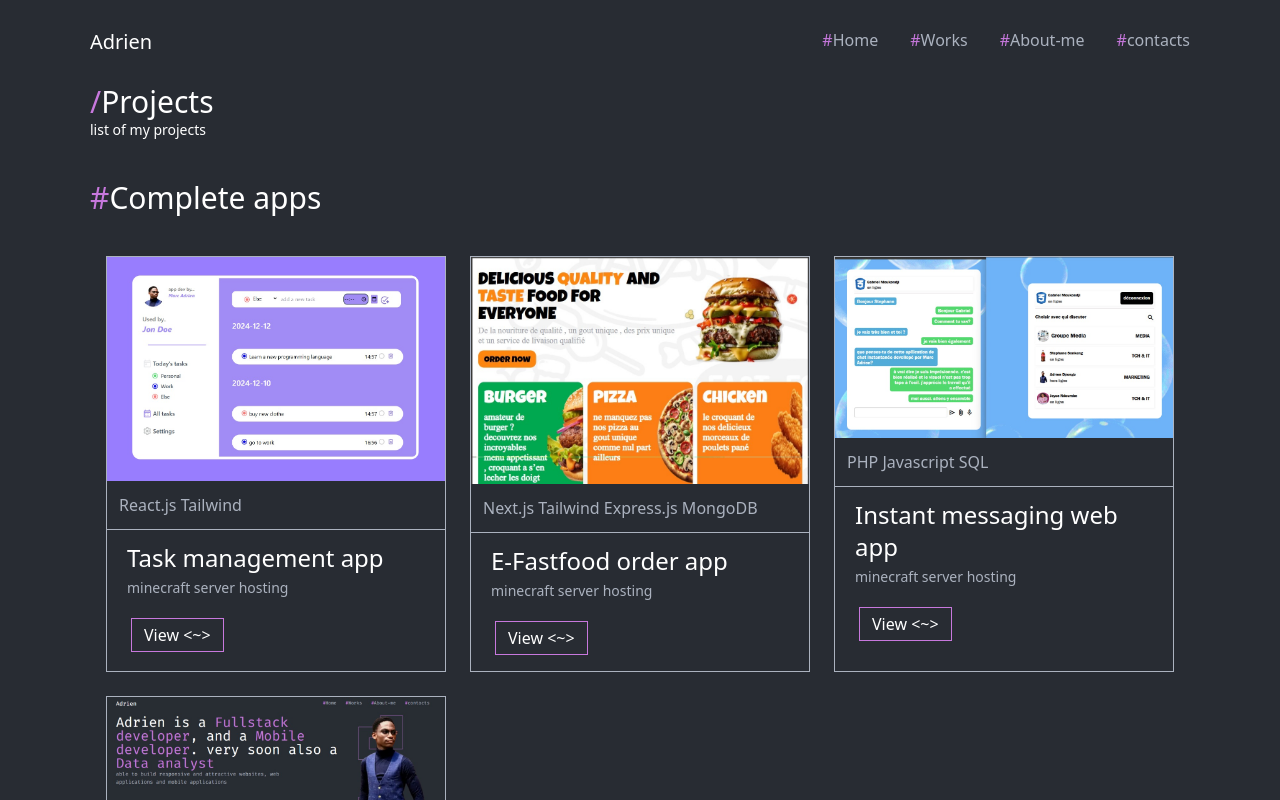
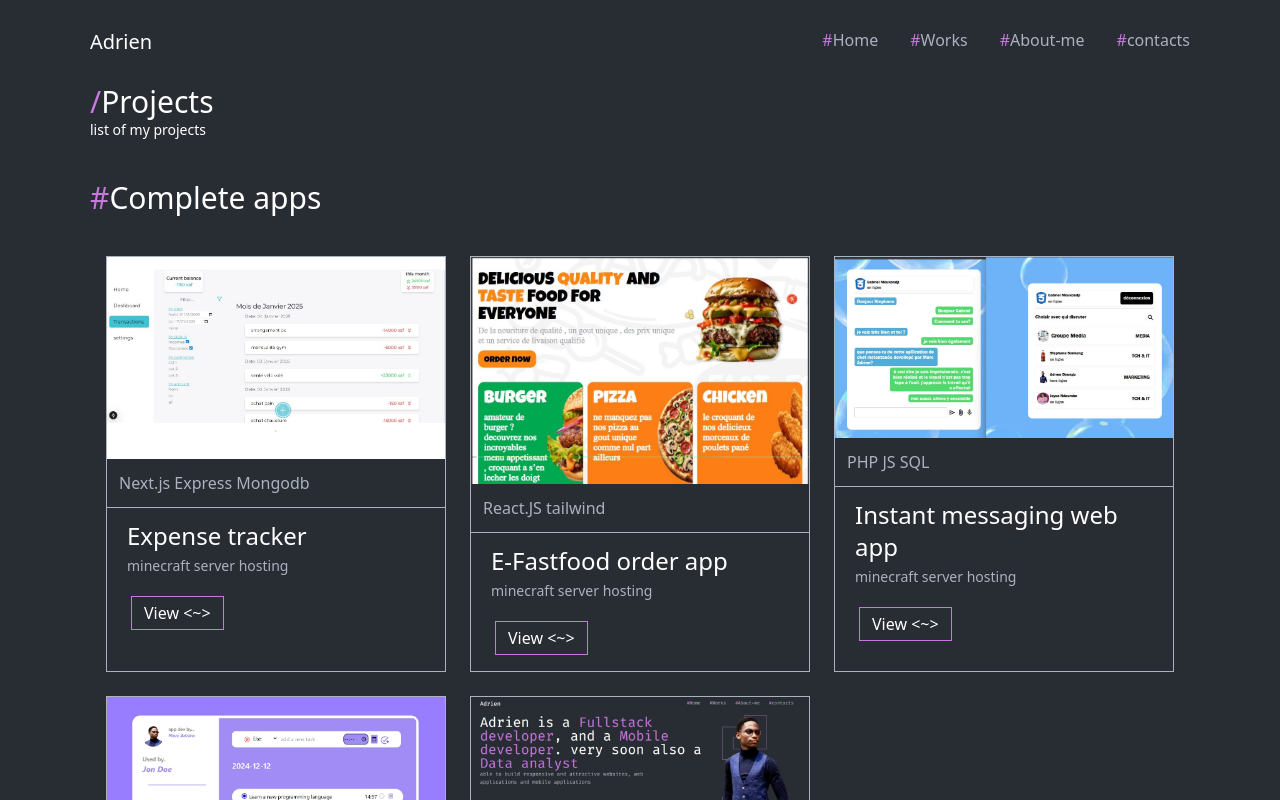
Before and after one commit to AdrienDjiongo/PortfolioAdrien, a Next.js app in the folder my-app/: page /projects in a window 1280 px wide. Shown: the top 800 px of the page. Built offline with nearby package versions, Linux system fonts and the light colour scheme.

Commit message:
Changes to be committed: 	modified:   my-app/app/components/Contact.jsx# 	modified:   my-app/app/components/Header.jsx 	modified:   my-app/app/components/Projects.jsx 	modified:   my-app/app/projects/page.jsx 	new file:   my-app/public/Projects.json 	new file:   my-app/public/expT.jpg

```diff
--- a/my-app/app/components/Contact.jsx
+++ b/my-app/app/components/Contact.jsx
@@ -20,7 +20,7 @@ const Contact = () => {
 
       <p className="text-[#ABB2BF] mx-4 text-xl">
         I'm interested in freelance opportunities. However, if you have other
-        request or question, don't hesitate to contact me
+        requests or questions, don't hesitate to contact me
       </p>
 
       <div className="border-[1px] text-[#ABB2BF] p-4 w-fit flex flex-col gap-3 my-10 mx-auto  border-[#ABB2BF] ">
--- a/my-app/app/components/Header.jsx
+++ b/my-app/app/components/Header.jsx
@@ -1,4 +1,5 @@
 import { Menu } from "lucide-react";
+import Link from "next/link";
 
 import "@fontsource/fira-code/400.css"; // Regular weight
 import "@fontsource/fira-code/700.css"; // Bold weight (optional)
@@ -9,13 +10,13 @@ const Header = () => {
       <p className="text-xl">Adrien</p>
       <Menu className=" sm:hidden" size={30} />
       <div className="gap-8 hidden sm:flex text-[#ABB2BF] ">
-        <p>
+        <Link href="/">
           {" "}
           <span className="text-[#C778DD] ">#</span>Home
-        </p>
-        <p>
+        </Link>
+        <Link href="/projects">
           <span className="text-[#C778DD] ">#</span>Works
-        </p>
+        </Link>
         <p>
           <span className="text-[#C778DD] ">#</span>About-me
         </p>
--- a/my-app/app/components/Projects.jsx
+++ b/my-app/app/components/Projects.jsx
@@ -1,4 +1,29 @@
+"use client";
+import { useEffect, useState } from "react";
+import Link from "next/link";
+
 const Projects = () => {
+  const [projects, setProjects] = useState();
+
+  useEffect(() => {
+    // Fetch the JSON file from the public folder
+    fetch("Projects.json")
+      .then((response) => {
+        console.log("just fetched and final filter value is");
+        if (!response.ok) {
+          throw new Error("Failed to fetch data.json");
+        }
+        return response.json();
+      })
+      .then((data) => {
+        setProjects(data.project);
+        console.log(data);
+      })
+      .catch((error) => console.error("Error:", error));
+  }, []);
+
+  console.log(projects);
+
   return (
     <div>
       <div className="flex text-white text-2xl my-10 justify-between ">
@@ -16,17 +41,26 @@ const Projects = () => {
         </div>
 
         <div className="">
-          <p> View all ~~{">"}</p>
+          <Link href="/projects"> View all ~~{">"}</Link>
         </div>
       </div>
+
+      {!projects ? (
+        <div className="text-6xltext-white "> LOADING PROJECTS.... </div>
+      ) : (
         <div className="grid grid-cols-1 sm:grid-cols-3 gap-2 gap-y-6 mx-4 ">
-        <div className="flex flex-col border-[1px] border-[#ABB2BF] col-span-1  ">
-          <img src="/project1.jpg" className="w-full " alt="" />
+          {" "}
+          {projects.slice(0, 3).map((p) => (
+            <div
+              key={p.id}
+              className="flex flex-col border-[1px] border-[#ABB2BF] col-span-1  "
+            >
+              <img src={`/${p.img}`} className="w-full " alt="" />
               <p className="p-3 text-[#ABB2BF] mb-3 border-b-[1px] border-[#ABB2BF] ">
                 {" "}
-            React.js Tailwind{" "}
+                {p.technos}
               </p>
-          <h1 className="px-5 text-2xl text-white "> Task management app</h1>
+              <h1 className="px-5 text-2xl text-white "> {p.name}</h1>
               <p className="py-1 px-5 text-sm text-[#ABB2BF] ">
                 {" "}
                 minecraft server hosting
@@ -35,40 +69,9 @@ const Projects = () => {
                 View {"<~>"}{" "}
               </p>
             </div>
-        <div className="flex flex-col border-[1px] border-[#ABB2BF] col-span-1  ">
-          <img src="/project2.jpg" className="w-full " alt="" />
-          <p className="p-3 text-[#ABB2BF] mb-3 border-b-[1px] border-[#ABB2BF] ">
-            {" "}
-            Next.js Tailwind Express.js MongoDB{" "}
-          </p>
-          <h1 className="px-5 text-2xl text-white "> E-Fastfood order app</h1>
-          <p className="py-1 px-5 text-sm text-[#ABB2BF] ">
-            {" "}
-            minecraft server hosting
-          </p>
-          <p className="text-white px-3 py-1 mx-6 my-4 border-[1px] border-[#C778DD] w-fit ">
-            View {"<~>"}{" "}
-          </p>
+          ))}
         </div>
-        <div className="flex flex-col border-[1px] border-[#ABB2BF] col-span-1  ">
-          <img src="/project3.jpg" className="w-full " alt="" />
-          <p className="p-3 text-[#ABB2BF] mb-3 border-b-[1px] border-[#ABB2BF] ">
-            {" "}
-            PHP Javascript SQL{" "}
-          </p>
-          <h1 className="px-5 text-2xl text-white ">
-            {" "}
-            Instant messaging web app
-          </h1>
-          <p className="py-1 px-5 text-sm text-[#ABB2BF] ">
-            {" "}
-            minecraft server hosting
-          </p>
-          <p className="text-white px-3 py-1 mx-6 my-4 border-[1px] border-[#C778DD] w-fit ">
-            View {"<~>"}{" "}
-          </p>
-        </div>
-      </div>
+      )}
     </div>
   );
 };
--- a/my-app/app/projects/page.jsx
+++ b/my-app/app/projects/page.jsx
@@ -1,7 +1,27 @@
-import Projects from "../components/Projects";
+"use client";
 import Header from "../components/Header";
+import { useState, useEffect } from "react";
 
 const page = () => {
+  const [projects, setProjects] = useState([]);
+
+  useEffect(() => {
+    // Fetch the JSON file from the public folder
+    fetch("Projects.json")
+      .then((response) => {
+        console.log("just fetched and final filter value is");
+        if (!response.ok) {
+          throw new Error("Failed to fetch data.json");
+        }
+        return response.json();
+      })
+      .then((data) => {
+        setProjects(data.project);
+        console.log(data);
+      })
+      .catch((error) => console.error("Error:", error));
+  }, []);
+
   return (
     <div className="max-w-[1100px] text-white mx-auto">
       <Header />
@@ -19,14 +39,18 @@ const page = () => {
             Complete apps{" "}
           </p>
         </div>
-        <div className="grid grid-cols-1 sm:grid-cols-3 gap-6 gap-y-6 mx-4 ">
-          <div className="flex flex-col border-[1px] border-[#ABB2BF] col-span-1  ">
-            <img src="/project1.jpg" className="w-full " alt="" />
+        <div className="grid grid-cols-1 sm:grid-cols-3 gap-6 gap-y-6 mx-4 mb-4 ">
+          {projects.map((p) => (
+            <div
+              key={p.id}
+              className="flex flex-col border-[1px] border-[#ABB2BF] col-span-1  "
+            >
+              <img src={`/${p.img}`} className="w-full " alt="" />
               <p className="p-3 text-[#ABB2BF] mb-3 border-b-[1px] border-[#ABB2BF] ">
                 {" "}
-              React.js Tailwind{" "}
+                {p.technos}
               </p>
-            <h1 className="px-5 text-2xl text-white "> Task management app</h1>
+              <h1 className="px-5 text-2xl text-white "> {p.name}</h1>
               <p className="py-1 px-5 text-sm text-[#ABB2BF] ">
                 {" "}
                 minecraft server hosting
@@ -35,56 +59,10 @@ const page = () => {
                 View {"<~>"}{" "}
               </p>
             </div>
-          <div className="flex flex-col border-[1px] border-[#ABB2BF] col-span-1  ">
-            <img src="/project2.jpg" className="w-full " alt="" />
-            <p className="p-3 text-[#ABB2BF] mb-3 border-b-[1px] border-[#ABB2BF] ">
-              {" "}
-              Next.js Tailwind Express.js MongoDB{" "}
-            </p>
-            <h1 className="px-5 text-2xl text-white "> E-Fastfood order app</h1>
-            <p className="py-1 px-5 text-sm text-[#ABB2BF] ">
-              {" "}
-              minecraft server hosting
-            </p>
-            <p className="text-white px-3 py-1 mx-6 my-4 border-[1px] border-[#C778DD] w-fit ">
-              View {"<~>"}{" "}
-            </p>
+          ))}
         </div>
-          <div className="flex flex-col border-[1px] border-[#ABB2BF] col-span-1  ">
-            <img src="/project3.jpg" className="w-full " alt="" />
-            <p className="p-3 text-[#ABB2BF] mb-3 border-b-[1px] border-[#ABB2BF] ">
-              {" "}
-              PHP Javascript SQL{" "}
-            </p>
-            <h1 className="px-5 text-2xl text-white ">
-              {" "}
-              Instant messaging web app
-            </h1>
-            <p className="py-1 px-5 text-sm text-[#ABB2BF] ">
-              {" "}
-              minecraft server hosting
-            </p>
-            <p className="text-white px-3 py-1 mx-6 my-4 border-[1px] border-[#C778DD] w-fit ">
-              View {"<~>"}{" "}
-            </p>
-          </div>
-          <div className="flex flex-col border-[1px] border-[#ABB2BF] col-span-1  ">
-            <img src="/project4.jpg" className="w-full " alt="" />
-            <p className="p-3 text-[#ABB2BF] mb-3 border-b-[1px] border-[#ABB2BF] ">
-              {" "}
-              Next.js tailwind{" "}
-            </p>
-            <h1 className="px-5 text-2xl text-white "> Portfolio</h1>
-            <p className="py-1 px-5 text-sm text-[#ABB2BF] ">
-              {" "}
-              minecraft server hosting
-            </p>
-            <p className="text-white px-3 py-1 mx-6 my-4 border-[1px] border-[#C778DD] w-fit ">
-              View {"<~>"}{" "}
-            </p>
-          </div>
-        </div>
-        <div className="flex text-white text-3xl my-14 justify-between ">
+
+        {/*  <div className="flex text-white text-3xl my-14 justify-between ">
           <p className="my-auto">
             {" "}
             <span className="text-[#C778DD] my-auto ">#</span>
@@ -128,7 +106,7 @@ const page = () => {
               View {"<~>"}{" "}
             </p>
           </div>
-        </div>
+        </div>*/}
       </div>
     </div>
   );
--- /dev/null
+++ b/my-app/public/Projects.json
@@ -0,0 +1,44 @@
+{
+  "project": [
+    {
+      "id": 1,
+      "name": "Expense tracker",
+      "technos": "Next.js Express Mongodb",
+      "description": "frrr",
+      "img": "expT.jpg",
+      "url": "expT.jpg"
+    },
+    {
+      "id": 2,
+      "name": "E-Fastfood order app",
+      "technos": "React.JS tailwind",
+      "description": "frrr",
+      "img": "project2.jpg",
+      "url": "expT.jpg"
+    },
+    {
+      "id": 3,
+      "name": "Instant messaging web app",
+      "technos": "PHP JS SQL ",
+      "description": "frrr",
+      "img": "project3.jpg",
+      "url": "expT.jpg"
+    },
+    {
+      "id": 4,
+      "name": "Task management app",
+      "technos": " Next.js Tailwind Express.js MongoDB ",
+      "description": "frrr",
+      "img": "project1.jpg",
+      "url": "expT.jpg"
+    },
+    {
+      "id": 5,
+      "name": "Portfolio",
+      "technos": " Next.js tailwind",
+      "description": "frrr",
+      "img": "project4.jpg",
+      "url": "expT.jpg"
+    }
+  ]
+}
```
Also changed, not shown: my-app/public/expT.jpg (added). Lines whose indentation alone changed are shown as unchanged.
